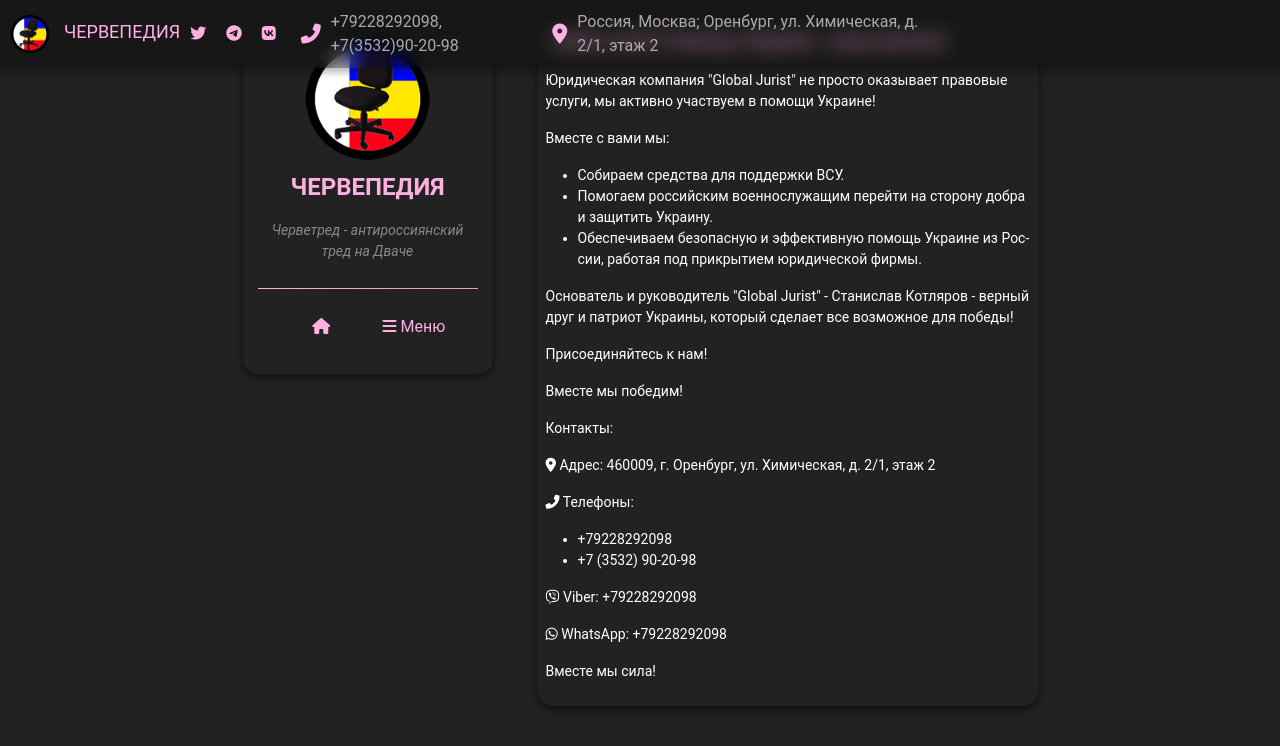
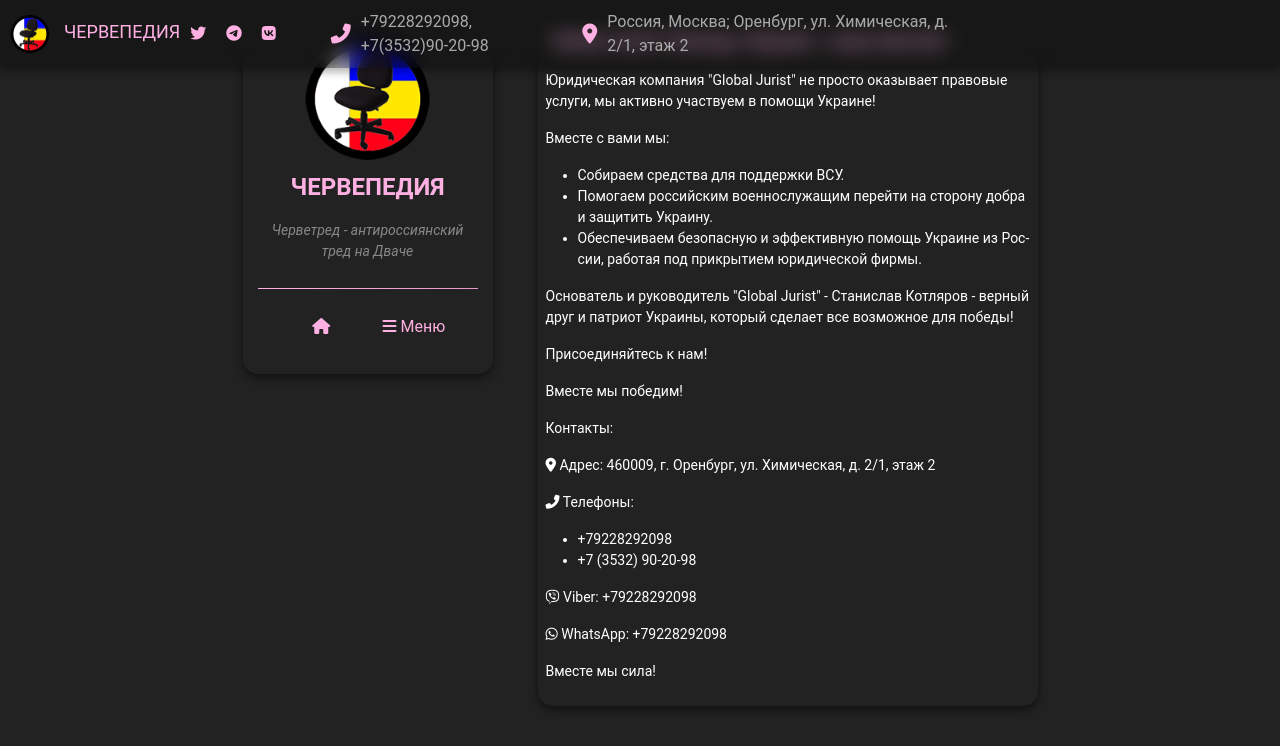
Before and after one commit to chervepedia/chervepedia.github.io, a Jekyll site: the page built from test.md, in a window 1280 px wide. Shown: the top 746 px of the page. Built offline with Jekyll 4.4.1, drawn with Linux system fonts in a browser that asks for light colours; comment, search, counter and statistics services are not loaded.

Commit message:
Update style.css

```diff
--- a/assets/css/style.css
+++ b/assets/css/style.css
@@ -44,7 +44,7 @@
 .social-icons {
     display: flex;
     align-items: center; /* Центрирование иконок по вертикали */
-    margin-right: 15px; /* Отступ между иконками и названием сайта */
+    margin-right: 45px; /* Отступ между иконками и названием сайта */
 }
 
 /* Название сайта в футере*/
```
